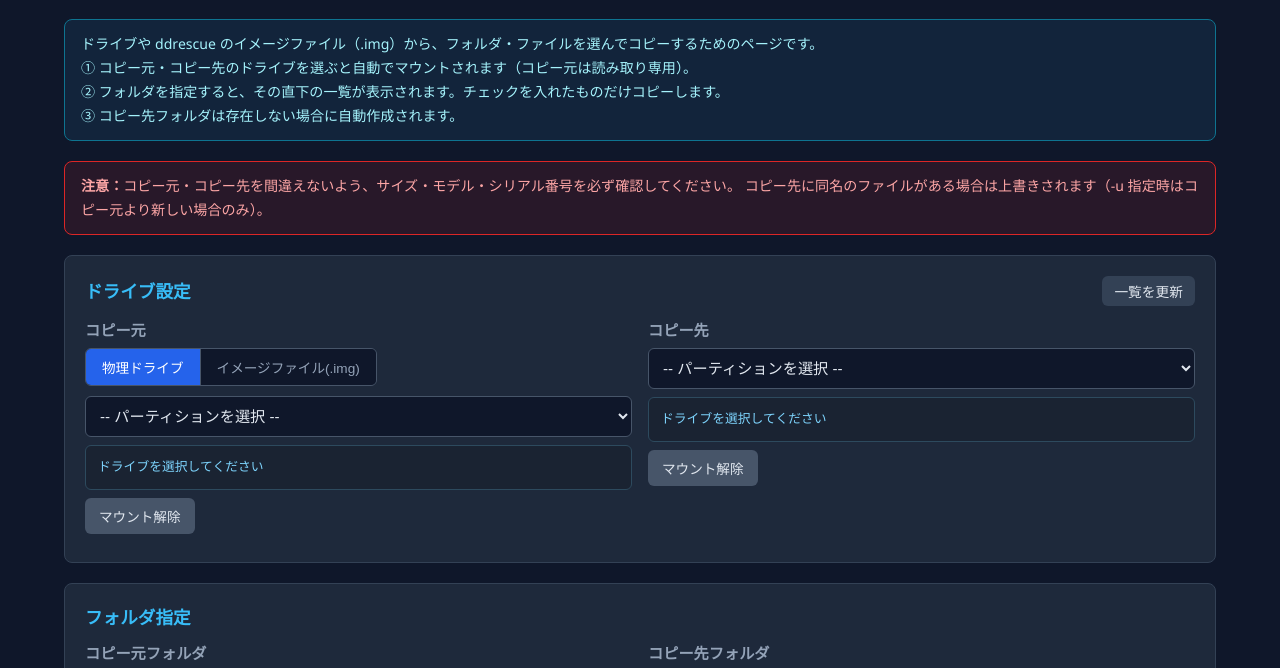
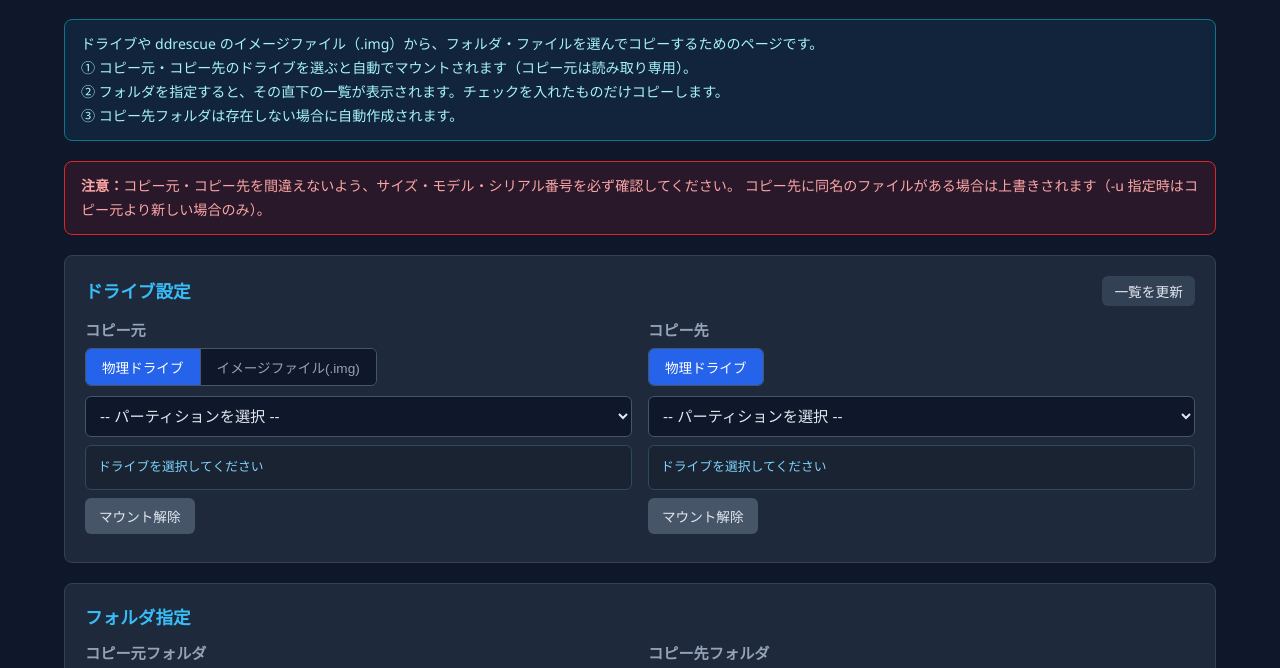
Before and after one commit to hirogura/ddrescuegui, a plain HTML site: page public/rsync.html in a window 1280 px wide. Shown: the part 71-739 px from the top of the page. Drawn offline with Linux system fonts and the light colour scheme; no server answers.

Commit message:
rsyncページのコピー先に物理ドライブ表示を追加し高さを揃える

```diff
--- a/public/rsync.html
+++ b/public/rsync.html
@@ -148,6 +148,9 @@ select:focus,input:focus{outline:none;border-color:#38bdf8}
             </div>
             <div class="side-section">
                 <h3>コピー先</h3>
+                <div class="type-toggle" id="dst-toggle">
+                    <button class="active" type="button" style="cursor:default">物理ドライブ</button>
+                </div>
                 <select id="dest" onchange="mountDstDevice()">
                     <option value="">-- パーティションを選択 --</option>
                 </select>
```
